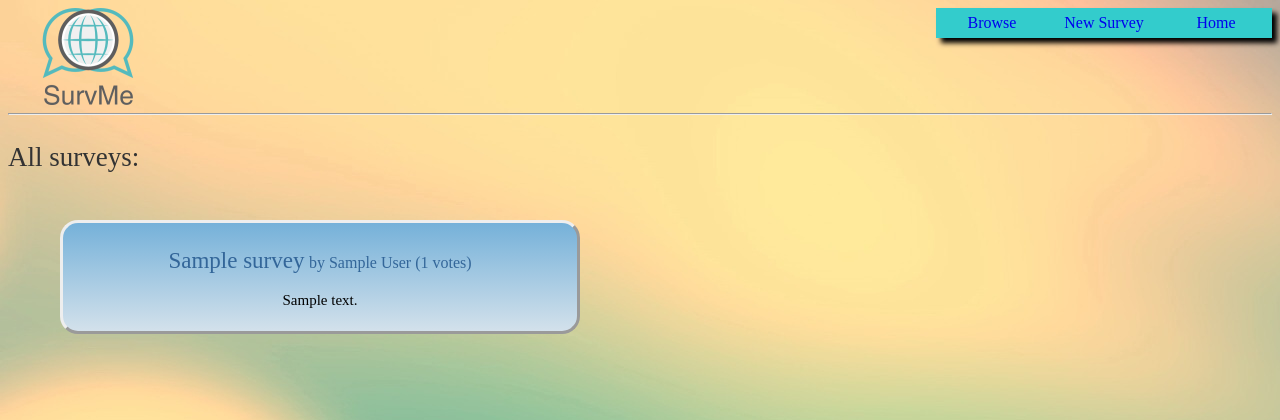
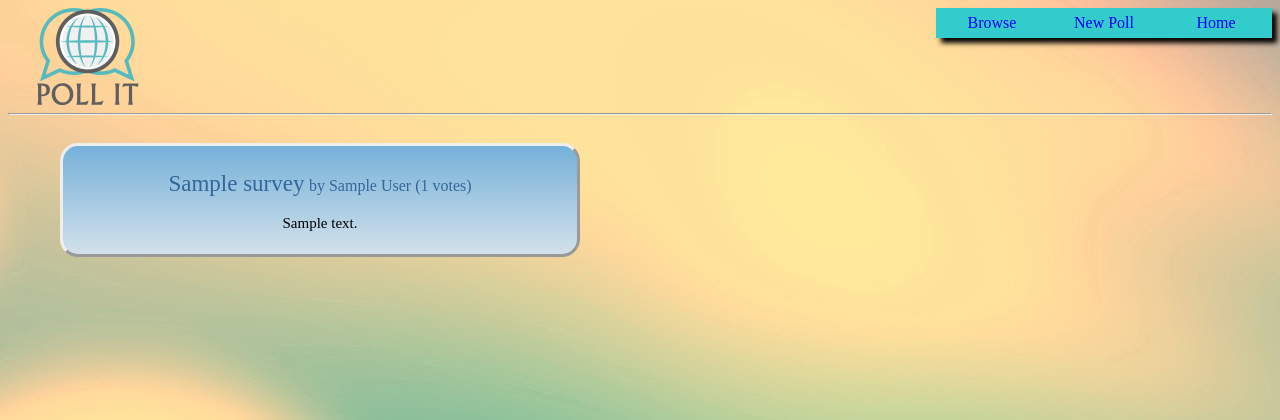
Before and after one commit to meet-projects/survme-y2-2013, a Django app: page /browse/ in a window 1280 px wide. Shown: the top 420 px of the page. Run offline with Django 3.2, Linux system fonts and the light colour scheme; tables that the repository leaves empty hold one stand-in row (values such as "Sample post").

Commit message:
final touches

```diff
--- a/home/templates/base.html
+++ b/home/templates/base.html
@@ -1,8 +1,8 @@
 <html>
 <head>
 	<title> {% block title %} {% endblock %} </title>
-	<meta name= "keywords" content= "Survey, Questionare, Data, Graph, Ask, Answer">
-	<meta name= "description" content= "Connect with others who have the same interests by filling out surveys">
+	<meta name= "keywords" content= "Poll, Questionare, Data, Graph, Ask, Answer">
+	<meta name= "description" content= "Connect with others who have the same interests by answering polls">
 	<meta name= "author" content="Nadeen J, Ron L, Yasmine Y, Yarden B, Aviv B">
 	<script type="text/javascript" src="{{ STATIC_URL }}js/jquery-1.10.1.min.js"></script>
 	<link rel="stylesheet" type="text/css" href="{{ STATIC_URL }}css/base.css">
@@ -14,12 +14,14 @@
 	<div id="error" style="display:none;">
 		Error.
 	</div>
-			<a href= "/home"><img src="{{ STATIC_URL }}images/new_logo.png"/></a>
+	<div>
+			<a href= "/home"><img src="{{ STATIC_URL }}images/newer_logo.png"/></a>
 			<ul id="navbar">
 				<li class="navItem"><a href="/home">Home</a></li>
-				<li class="navItem"><a href="/new">New Survey</a></li>
+				<li class="navItem"><a href="/new">New Poll</a></li>
 				<li class="navItem"><a href="/browse">Browse</a></li>
 			</ul>
+	</div>
 
 
 
--- a/home/templates/browse.html
+++ b/home/templates/browse.html
@@ -1,13 +1,12 @@
 {% extends "base.html" %}
 {% block title%}
-	Browse Surveys Page
+	Browse Polls Page
 {% endblock %}
 {% block headers %}
 	<link rel="stylesheet" type="text/css" href="{{ STATIC_URL }}css/browse.css">
 {% endblock %}
 {% block content %}
 	{% if surveys %}
-		<p id="browseTitle"> All surveys: </p>
 		<div id="main" align="center">
 			{% for survey in surveys %}
 				<a href="/survey/{{survey.id}}" class="links"> <div class="surveyFrame" align="center">
--- a/home/templates/displaysurvey.html
+++ b/home/templates/displaysurvey.html
@@ -1,7 +1,7 @@
 {% extends "base.html"%}
 
 {% block title %}
-	View Survey Page
+	View Poll Page
 {% endblock %}
 {% block headers %}
 <link rel="stylesheet" type="text/css" href="{{ STATIC_URL }}css/displaysurvey.css">
--- a/home/templates/newsurvey.html
+++ b/home/templates/newsurvey.html
@@ -1,7 +1,7 @@
 {% extends "base.html"%}
 
 {% block title %}
-	View Survey Page
+	Create Poll Page
 {% endblock %}
 {% block headers %}
 
```
Also changed, not shown: home/templates/home.html (+12 -13 lines), home/static/images/newer_logo.png (added).
